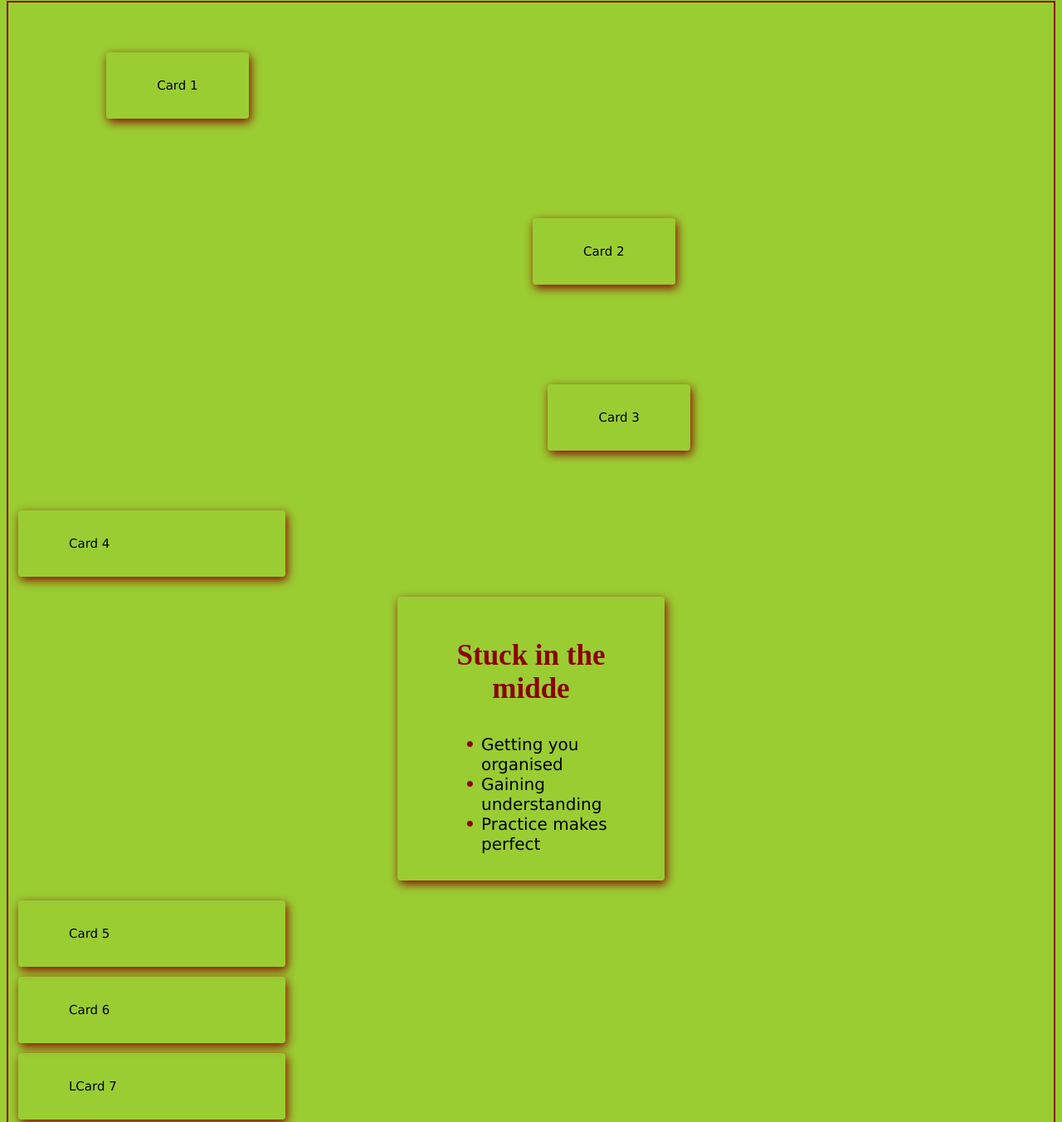
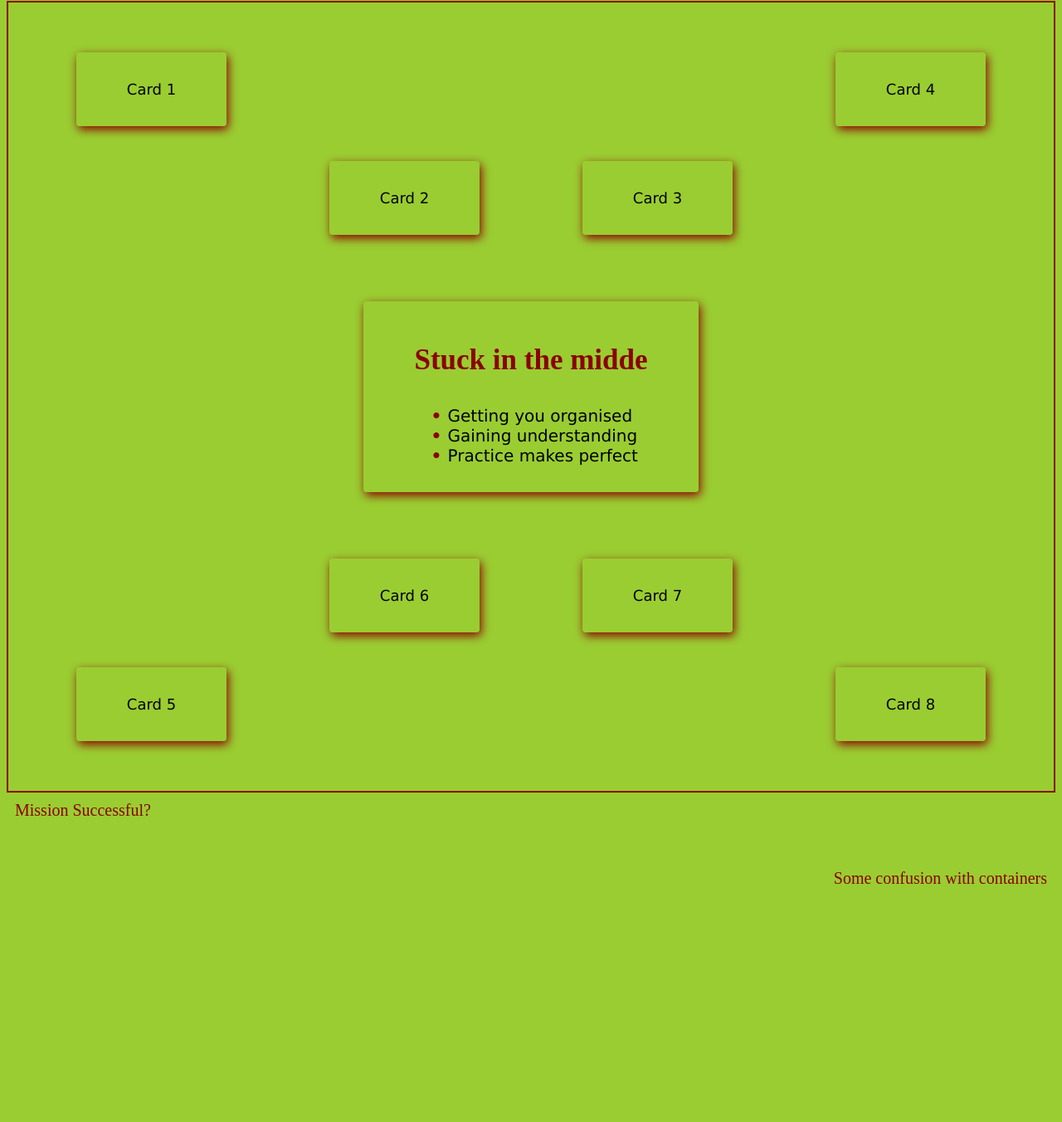
Before and after one commit to rsmostlyharmless/tree-project, a plain HTML site: page index.html in a window 1280 px wide. Shown: the part 112-1464 px from the top of the page at 83% size. After the commit the page ends 1200 px from the top, so only its background shows below. Drawn offline with Linux system fonts and the light colour scheme.

Commit message:
edit made to index.html and style.css

```diff
--- a/index.html
+++ b/index.html
@@ -12,7 +12,7 @@
     <h1 class="h1">The Tree</h1>
 
     <div class="body">
-
+        <div class="box">
             <div class="container1">
                 <div class="top-left">
                     <div class="card">
@@ -80,7 +80,7 @@
                 <div class="bottom-mid-right">
                     <div class="card">
                         <div class="card7">
-                        <p class="text">LCard 7</p>
+                            <p class="text">Card 7</p>
                         </div>
                     </div>
                 </div>
@@ -93,13 +93,13 @@
                     </div>
                 </div>
             </div>
-
+        </div>
     </div>
 
-    <div class="bottom-card">
+    <div class="container3">
         <P class="other-text">Mission Successful?</P>
 
-        <footer class="footer">To be continued</footer>
+        <footer class="footer">Some confusion with containers</footer>
     </div>
 
 </body>
--- a/style.css
+++ b/style.css
@@ -1,6 +1,7 @@
 body {
     background-color: yellowgreen;
     display: flex;
+    flex: auto;
     flex-direction: column;
     height: auto;
 }
@@ -18,10 +19,9 @@ body {
 .body {
     display: flex;
     flex-direction: column;
-    flex-wrap: wrap;
     border: solid 2px;
     border-color: darkred;
-
+    padding: 20px;
 }
 
 .card {
@@ -29,8 +29,7 @@ body {
     box-shadow: 2px 4px 12px darkred;
     border-radius: 4px;
     padding: 15px 60px 15px 60px;
-    margin: 12px;
-    max-width: 200px;
+    margin: 40px;
     height: fit-content;
 }
 
@@ -62,7 +61,7 @@ li::before {
 
 .text {
     font-family: Verdana, Geneva, Tahoma, sans-serif;
-    font-size: 15px;
+    font-size: 18px;
 }
 
 .middle {
@@ -71,30 +70,69 @@ li::before {
     align-items: center;
 }
 
+.container1 {
+    display: flex;
+    flex-shrink: inherit;
+    justify-content: space-around;
+    height: 300px;
+}
+
 .top-left {
     display: flex;
     flex-direction: column;
-    width: 407.75px;
-    height: 200px;
-    justify-content: center;
-    align-items: center;
 }
 
-.top-mid-left {
+.top-mid-left, .top-mid-right {
     display: flex;
     flex-direction: column;
-    width: 815.50px;
-    height: 200px;
-    justify-content: center;
-    align-items: flex-end;
+    justify-content: flex-end;
 }
 
-.top-mid-right {
+.top-right {
     display: flex;
-    flex-direction: column-reverse;
-    height: 200px;
-    width: 407.75px;
-    margin: auto;
-    justify-content: center;
-    align-items: flex-end;
+    flex-direction: column;
 }
+
+.container2 {
+    display: flex;
+    flex-shrink: inherit;
+    justify-content: space-around;
+    height: 300px;
+}
+
+.bottom-left {
+    display: flex;
+    flex-direction: column;
+    justify-content: flex-end;
+}
+
+.bottom-mid-left, .bottom-mid-right {
+    display: flex;
+    flex-direction: column;
+}
+
+.bottom-right {
+    display: flex;
+    flex-direction: column;
+    justify-content: flex-end;
+}
+
+.container3 {
+    display: flex;
+    justify-content: space-between;
+    font-size: 20px;
+    color: darkred;
+    padding: 10px;
+
+}
+
+.other-text {
+    margin-top: 0;
+}
+
+.footer {
+    display: flex;
+    flex-direction: column;
+    justify-content: flex-end;
+    height: 105px;
+}
```
Lines whose indentation alone changed are shown as unchanged.
